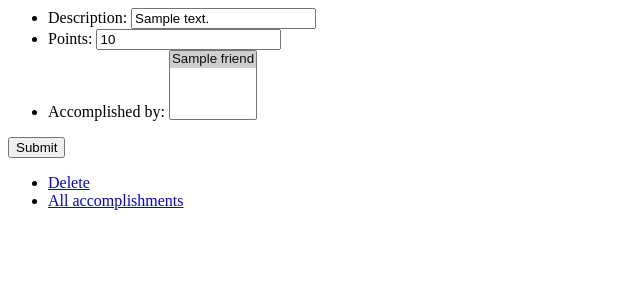
After one commit to ollie-codeaid/birthday, a Django app: page /accomplishment/1/ in a window 1280 px wide. The commit adds this page. Shown: the top 300 px of the page, without its empty margins (0-640 px from the left). Run offline with Django 3.2, Linux system fonts and the light colour scheme; tables that the repository leaves empty hold one stand-in row (values such as "Sample post").

Commit message:
Add accomplishments

```diff
--- a/birthday/friends/models.py
+++ b/birthday/friends/models.py
@@ -7,3 +7,31 @@ class Friend(models.Model):
     name = models.CharField(max_length=255)
     arrival_time = models.DateTimeField(auto_now=True)
     mug_shot = models.ImageField()
+    has_accomplished = models.ManyToManyField(
+            'Accomplishment',
+            through='FriendAccomplishment',
+            blank=True)
+
+    def __str__(self):
+        return self.name
+
+
+class Accomplishment(models.Model):
+    description = models.CharField(max_length=1023)
+    points = models.IntegerField(default=0)
+    accomplished_by = models.ManyToManyField(
+            'Friend',
+            through='FriendAccomplishment',
+            blank=True)
+
+    def __str__(self):
+        return self.description
+
+
+class FriendAccomplishment(models.Model):
+    friend = models.ForeignKey(
+            'Friend',
+            on_delete=models.CASCADE)
+    accomplishment = models.ForeignKey(
+            'Accomplishment',
+            on_delete=models.CASCADE)
--- /dev/null
+++ b/birthday/friends/templates/friends/accomplishment_confirm_delete.html
@@ -0,0 +1,6 @@
+<form method="post">
+    {% csrf_token %}
+    {{ form }}
+    <input type="submit" value="Confirm delete?" />
+</form>
+<a href="/">Back home</a>
--- /dev/null
+++ b/birthday/friends/templates/friends/accomplishment_form.html
@@ -0,0 +1,15 @@
+<form enctype="multipart/form-data" method="post">
+    {% csrf_token %}
+    <ul>
+	<li>Description: {{ form.description }}</li>
+	<li>Points: {{ form.points }}</li>
+	<li>Accomplished by: {{ form.accomplished_by }}</li>
+    </ul>
+    <input type="submit" value="Submit" />
+</form>
+<ul>
+    {% if accomplishment %}
+    <li><a href="/accomplishment/{{ accomplishment.pk }}/delete/">Delete</a></li>
+    {% endif %}
+    <li><a href="/accomplishments/">All accomplishments</a></li>
+</ul>
--- a/birthday/friends/templates/friends/friend_form.html
+++ b/birthday/friends/templates/friends/friend_form.html
@@ -1,8 +1,9 @@
 <form enctype="multipart/form-data" method="post">
     {% csrf_token %}
     <ul>
-	<li>{{ form.name }}</li>
-	<li>{{ form.mug_shot }}</li>
+	<li>Name: {{ form.name }}</li>
+	<li>Mug Shot: {{ form.mug_shot }}</li>
+	<li>Has Accomplished: {{ form.has_accomplished }}</li>
     </ul>
     <input type="submit" value="Submit" />
 </form>
--- a/birthday/friends/templates/friends/friend_list.html
+++ b/birthday/friends/templates/friends/friend_list.html
@@ -6,4 +6,5 @@
     <li>No friends yet.</li>
     {% endfor %}
     <li><a href="/friend/add">Add friend</a></li>
+    <li><a href="/accomplishments/">All accomplishments</a></li>
 </ul>
--- a/birthday/friends/urls.py
+++ b/birthday/friends/urls.py
@@ -2,17 +2,31 @@ from django.conf.urls.static import static
 from django.urls import path
 
 from birthday import settings
-from friends.views import (FriendCreate, FriendDelete,
-                           FriendList, FriendUpdate)
+from friends.views import (
+        AccomplishmentCreate, AccomplishmentDelete,
+        AccomplishmentList, AccomplishmentUpdate,
+        FriendCreate, FriendDelete,
+        FriendList, FriendUpdate)
 
 urlpatterns = [
     path('', FriendList.as_view(), name='friend-list'),
     path('friend/add/', FriendCreate.as_view(), name='friend-add'),
     path('friend/<int:pk>/', FriendUpdate.as_view(), name='friend-update'),
-    path(
-        'friend/<int:pk>/delete/',
-        FriendDelete.as_view(),
-        name='friend-delete'),
+    path('friend/<int:pk>/delete/',
+         FriendDelete.as_view(),
+         name='friend-delete'),
+    path('accomplishments/',
+         AccomplishmentList.as_view(),
+         name='accomplishment-list'),
+    path('accomplishment/add/',
+         AccomplishmentCreate.as_view(),
+         name='accomplishment-add'),
+    path('accomplishment/<int:pk>/',
+         AccomplishmentUpdate.as_view(),
+         name='accomplishment-update'),
+    path('accomplishment/<int:pk>/delete/',
+         AccomplishmentDelete.as_view(),
+         name='accomplishment-delete'),
 ]
 
 urlpatterns += static(settings.MEDIA_URL, document_root=settings.MEDIA_ROOT)
--- a/birthday/friends/views.py
+++ b/birthday/friends/views.py
@@ -1,22 +1,79 @@
+from django.db import transaction
 from django.urls import reverse_lazy
-from django.views.generic.edit import CreateView, DeleteView, UpdateView
+from django.http import HttpResponseRedirect
+from django.views.generic.edit import (
+        CreateView, DeleteView, UpdateView)
 from django.views.generic.list import ListView
-from friends.models import Friend
+from friends.models import (
+        Accomplishment, Friend, FriendAccomplishment)
 
 
 # Create your views here.
 
 
-class FriendCreate(CreateView):
+class FriendAccomplishmentAwareMixin:
+    def create_friend_accomplishments(
+            self,
+            form,
+            field_name,
+            model_name,
+            model_value,
+            other_model_name):
+
+        items = form.cleaned_data[field_name]
+
+        with transaction.atomic():
+            FriendAccomplishment.objects.filter(
+                    **{model_name: model_value}).delete()
+            for item in items:
+                friend_accomplishment = FriendAccomplishment(
+                        **{
+                            model_name: model_value,
+                            other_model_name: item})
+                friend_accomplishment.save()
+
+
+class FriendCreate(FriendAccomplishmentAwareMixin, CreateView):
     model = Friend
-    fields = ['name', 'mug_shot']
+    fields = ['name', 'mug_shot', 'has_accomplished']
     success_url = reverse_lazy('friend-list')
 
+    def form_valid(self, form):
+        friend = Friend(
+                name=form.cleaned_data['name'],
+                mug_shot=form.cleaned_data['mug_shot']
+                )
+        friend.save()
 
-class FriendUpdate(UpdateView):
+        self.create_friend_accomplishments(
+                form,
+                'has_accomplished',
+                'friend',
+                friend,
+                'accomplishment')
+
+        return HttpResponseRedirect(self.success_url)
+
+
+class FriendUpdate(FriendAccomplishmentAwareMixin, UpdateView):
     model = Friend
-    fields = ['name', 'mug_shot']
+    fields = ['name', 'mug_shot', 'has_accomplished']
     success_url = reverse_lazy('friend-list')
+
+    def form_valid(self, form):
+        friend = Friend.objects.get(pk=self.kwargs['pk'])
+        friend.name = form.cleaned_data['name']
+        friend.mug_shot = form.cleaned_data['mug_shot']
+        friend.save()
+
+        self.create_friend_accomplishments(
+                form,
+                'has_accomplished',
+                'friend',
+                friend,
+                'accomplishment')
+
+        return HttpResponseRedirect(self.success_url)
 
 
 class FriendDelete(DeleteView):
@@ -26,3 +83,56 @@ class FriendDelete(DeleteView):
 
 class FriendList(ListView):
     model = Friend
+
+
+class AccomplishmentCreate(FriendAccomplishmentAwareMixin, CreateView):
+    model = Accomplishment
+    fields = ['description', 'points', 'accomplished_by']
+    success_url = reverse_lazy('friend-list')
+
+    def form_valid(self, form):
+        accomplishment = Accomplishment(
+                description=form.cleaned_data['description'],
+                points=form.cleaned_data['points']
+                )
+        accomplishment.save()
+
+        self.create_friend_accomplishments(
+                form,
+                'accomplished_by',
+                'accomplishment',
+                accomplishment,
+                'friend')
+
+        return HttpResponseRedirect(self.success_url)
+
+
+class AccomplishmentUpdate(FriendAccomplishmentAwareMixin, UpdateView):
+    model = Accomplishment
+    fields = ['description', 'points', 'accomplished_by']
+    success_url = reverse_lazy('friend-list')
+
+    def form_valid(self, form):
+        accomplishment = Accomplishment.objects.get(pk=self.kwargs['pk'])
+        accomplishment.description = form.cleaned_data['description']
+        accomplishment.points = form.cleaned_data['points']
+        accomplishment.save()
+
+        self.create_friend_accomplishments(
+                form,
+                'accomplished_by',
+                'accomplishment',
+                accomplishment,
+                'friend')
+
+        return HttpResponseRedirect(self.success_url)
+
+
+class AccomplishmentDelete(DeleteView):
+    model = Accomplishment
+    fields = ['description', 'points', 'accomplished_by']
+    success_url = reverse_lazy('friend-list')
+
+
+class AccomplishmentList(ListView):
+    model = Accomplishment
```
Also changed, not shown: birthday/friends/forms.py (added, +23 -0 lines), birthday/friends/templates/friends/accomplishment_list.html (added, +10 -0 lines), birthday/friends/tests.py (+79 -2 lines), birthday/friends/migrations/0001_initial.py.
